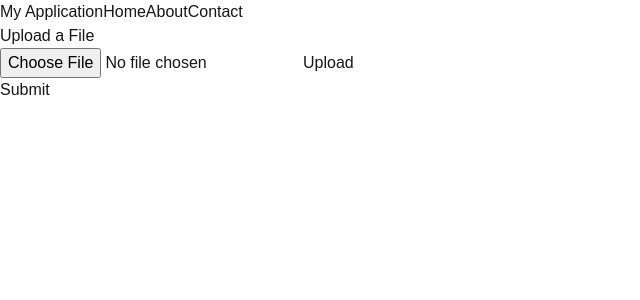
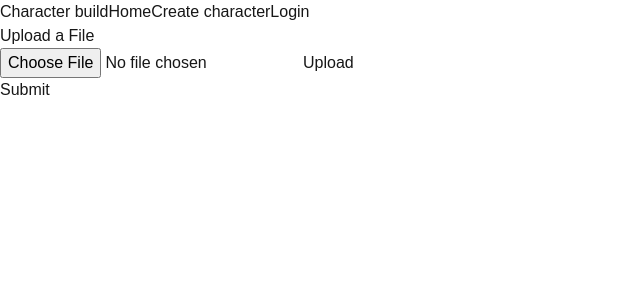
Before and after one commit to damcigpa/characterbuild, a Next.js app: page /character_finalization in a window 1280 px wide. Shown: the top 300 px of the page, without its empty margins (0-640 px from the left). Built offline with nearby package versions, Linux system fonts and the light colour scheme; no server answers.

Commit message:
Auto-generated commit message

```diff
--- /dev/null
+++ b/Components/AuthWrapper.tsx
@@ -0,0 +1,22 @@
+'use client'
+
+import { useSession } from 'next-auth/react'
+import React from 'react'
+
+type AuthWrapperProps = {
+  children: React.ReactNode
+}
+
+export default function AuthWrapper({ children }: AuthWrapperProps) {
+  const { data: session, status } = useSession()
+
+  if (status === 'loading') {
+    return <p>Loading...</p>
+  }
+
+  if (!session) {
+    return <h2>You have to log in to see this page</h2>
+  }
+
+  return <>{children}</>
+}
--- a/Components/Headers.tsx
+++ b/Components/Headers.tsx
@@ -1,16 +1,15 @@
+'use client'
 import React from "react";
+import { SessionProvider } from 'next-auth/react'
+import Menu from "./Menu";
 
 const Header = () => {
   return (
     <header className="flex justify-between items-center p-4 bg-gray-800 text-white">
-      <h1 className="text-2xl font-bold">My Application</h1>
-      <nav>
-        <ul className="flex space-x-4">
-          <li><a href="/" className="hover:text-gray-400">Home</a></li>
-          <li><a href="/about" className="hover:text-gray-400">About</a></li>
-          <li><a href="/contact" className="hover:text-gray-400">Contact</a></li>
-        </ul>
-      </nav>
+      <h1 className="text-2xl font-bold">Character build</h1>
+      <SessionProvider>
+        <Menu/>
+      </SessionProvider>
     </header>
   );
 }
--- /dev/null
+++ b/Components/Menu.tsx
@@ -0,0 +1,47 @@
+'use client'
+
+import React from "react";
+import { useSession } from 'next-auth/react'
+import Link from 'next/link'
+
+const Menu = () => {
+    const { data: session, status } = useSession()
+
+    if (status === "loading") {
+        return <div>Loading...</div>
+    }
+
+    const userId = session ? session.user.id : false;
+
+    return (
+      <nav>
+        <ul className="flex space-x-4">
+          <li>
+            <a href="/character_list" className="hover:text-gray-400">
+              Home
+            </a>
+          </li>
+          <li>
+            <a href="/name_and_race_form" className="hover:text-gray-400">
+              Create character
+            </a>
+          </li>
+          {userId ? (
+            <li>
+              <Link href={`/profile/${userId}`} className="hover:text-gray-400">
+                Profile
+              </Link>
+            </li>
+          ) : (
+            <li>
+              <Link href="/login" className="hover:text-gray-400">
+                Login
+              </Link>
+            </li>
+          )}
+        </ul>
+      </nav>
+    )
+}
+
+export default Menu;
--- /dev/null
+++ b/app/(main)/name_and_race_form/NameAndRaceForm.tsx
@@ -0,0 +1,71 @@
+'use client'
+
+import React from 'react'
+import { useRef } from 'react'
+import { useRouter } from 'next/navigation'
+import AuthWrapper from '@/Components/AuthWrapper'
+
+export default function NameAndRaceForm() {
+  const nameRef = useRef<HTMLInputElement | null>(null)
+  const vigorRef = useRef<HTMLInputElement | null>(null)
+  const dexterityRef = useRef<HTMLInputElement | null>(null)
+  const router = useRouter()
+
+  const buttonHandler = (event: React.MouseEvent) => {
+    event.preventDefault()
+    if (!nameRef.current || !vigorRef.current || !dexterityRef.current) {
+      return
+    }
+
+    const obj = {
+      name: nameRef.current.value,
+      vigor: parseInt(vigorRef.current.value),
+      dexterity: parseInt(dexterityRef.current.value),
+    }
+
+    localStorage.setItem('character', JSON.stringify(obj))
+
+    router.push('/weapons_form')
+  }
+
+  return (
+    <AuthWrapper>
+      <div>
+        <form>
+          <label>Name:</label>
+          <input type="text" name="name" ref={nameRef} required />
+          <label>Stats:</label>
+          <div>
+            <label htmlFor="vigor">Vigor</label>
+            <input
+              type="number"
+              id="vigor"
+              name="vigor"
+              required
+              min="1"
+              max="100"
+              ref={vigorRef}
+              aria-describedby="vigor-help"
+            />
+          </div>
+          <div>
+            <label htmlFor="dexterity">Vigor</label>
+            <input
+              type="number"
+              id="dexterity"
+              name="dexterity"
+              required
+              min="1"
+              max="100"
+              ref={dexterityRef}
+              aria-describedby="dexterity-help"
+            />
+          </div>
+        </form>
+        <button type="submit" onClick={buttonHandler}>
+          Submit
+        </button>
+      </div>
+    </AuthWrapper>
+  )
+}
--- a/app/(main)/name_and_race_form/page.tsx
+++ b/app/(main)/name_and_race_form/page.tsx
@@ -1,47 +1,16 @@
 'use client'
+
 import React from 'react'
-import { useRef } from 'react';
-import { useRouter } from 'next/navigation';
-export default function NameAndRaceForm() {
-    const nameRef = useRef<HTMLInputElement | null >(null);
-    const vigorRef = useRef<HTMLInputElement | null>(null);
-    const dexterityRef = useRef<HTMLInputElement | null>(null);
-    const router = useRouter();
-
-    const buttonHandler =(event: React.MouseEvent) => {
-        event.preventDefault()
-        if (!nameRef.current || !vigorRef.current || !dexterityRef.current) {
-            return
-        }
-
-        const obj = {
-            name: nameRef.current.value,
-            vigor: parseInt(vigorRef.current.value),
-            dexterity: parseInt(dexterityRef.current.value),
-        }
-
-        localStorage.setItem('character', JSON.stringify(obj))
+import NameAndRaceForm from './NameAndRaceForm'
+import { SessionProvider } from 'next-auth/react'
 
 
-        router.push('/weapons_form');
-    }
+const NameAndRaceFormPage = () => {
+  return (
+    <SessionProvider>
+      <NameAndRaceForm />
+    </SessionProvider>
+  )
+}
 
-    return (
-        <div>
-        <form>
-            <label>Name:</label>
-            <input type="text" name="name" ref={nameRef} required />
-            <label>Stats:</label>
-            <div>
-                <label htmlFor="vigor">Vigor</label>
-                <input type="number" id="vigor" name="vigor" required min="1" max="100" ref={vigorRef} aria-describedby="vigor-help" />
-            </div>
-            <div>
-                <label htmlFor="dexterity">Vigor</label>
-                <input type="number" id="dexterity" name="dexterity" required min="1" max="100" ref={dexterityRef} aria-describedby="dexterity-help" />
-            </div>
-        </form>
-            <button type="submit" onClick={buttonHandler}>Submit</button>
-        </div>
-    )
-}
+export default NameAndRaceFormPage
--- a/app/api/profile/route.ts
+++ b/app/api/profile/route.ts
@@ -14,6 +14,7 @@ export async function GET(req: Request) {
     }
 
     const prisma = new PrismaClient();
+    console.log('Connecting to database...', prisma)
     const characterBuilds = await prisma.characterBuild.findMany({
       where: {
         creatorId: parseInt(userId),
@@ -37,7 +38,7 @@ export async function GET(req: Request) {
       },
     })
 
-    // Return the list of character builds
+    console.log('Fetched character builds:', characterBuilds)
     return NextResponse.json({ characterBuilds })
   } catch (error) {
     console.error('Error fetching character builds:', error)
```
